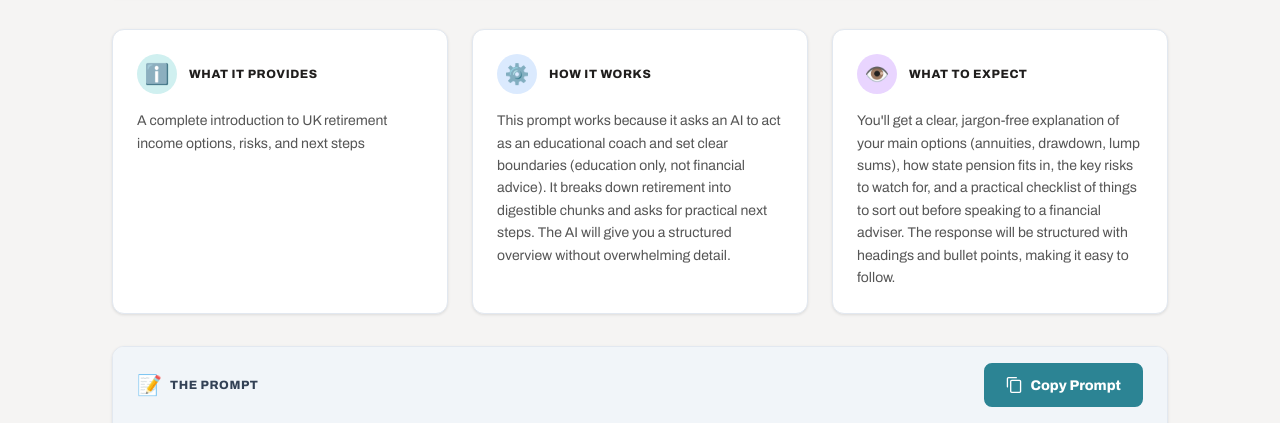
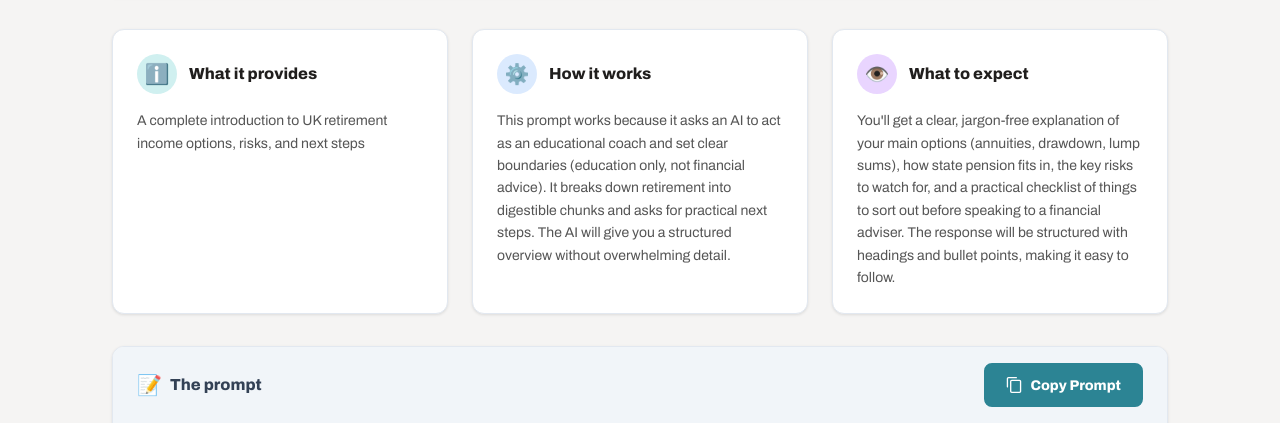
Before and after one commit to Bestbit2000/PlanningPrompter, a plain HTML site: page index.html in a window 1280 px wide. Both pictures are taken after a click on the button "Use a starting prompt". Shown: the part 208-631 px from the top of the page. Drawn offline with nearby package versions, Linux system fonts and the light colour scheme.

Commit message:
Remove all-caps text from starter prompt page
- Change all section titles to sentence case:
  * "What it provides" (was "WHAT IT PROVIDES")
  * "How it works" (was "HOW IT WORKS")
  * "What to expect" (was "WHAT TO EXPECT")
  * "The prompt" (was "THE PROMPT")
- Increase header font size from 12px to 16px for better visual hierarchy
- Remove text-transform:uppercase and letter-spacing styling
- Maintain proper semantic heading structure

Co-Authored-By: Claude Haiku 4.5 <noreply@anthropic.com>

```diff
--- a/index.html
+++ b/index.html
@@ -153,7 +153,7 @@
       <div style="background:#fff;border-radius:12px;padding:24px;box-shadow:0 1px 3px rgba(0,0,0,0.1);border:1px solid #e2e8f0;transition:all 0.3s ease">
         <div style="display:flex;align-items:center;margin-bottom:16px;gap:12px">
           <div style="background:#d0f0f0;width:40px;height:40px;border-radius:50%;display:flex;align-items:center;justify-content:center;color:#2C8494;font-size:20px">ℹ️</div>
-          <h3 style="font-size:12px;font-weight:700;color:#201e1d;margin:0;text-transform:uppercase;letter-spacing:0.05em">What it provides</h3>
+          <h3 style="font-size:16px;font-weight:700;color:#201e1d;margin:0">What it provides</h3>
         </div>
         <p style="font-size:14px;color:#555;margin:0;line-height:1.6">{{ starterPrompt.summary }}</p>
       </div>
@@ -162,7 +162,7 @@
       <div style="background:#fff;border-radius:12px;padding:24px;box-shadow:0 1px 3px rgba(0,0,0,0.1);border:1px solid #e2e8f0;transition:all 0.3s ease">
         <div style="display:flex;align-items:center;margin-bottom:16px;gap:12px">
           <div style="background:#dbeafe;width:40px;height:40px;border-radius:50%;display:flex;align-items:center;justify-content:center;color:#1e40af;font-size:20px">⚙️</div>
-          <h3 style="font-size:12px;font-weight:700;color:#201e1d;margin:0;text-transform:uppercase;letter-spacing:0.05em">How it works</h3>
+          <h3 style="font-size:16px;font-weight:700;color:#201e1d;margin:0">How it works</h3>
         </div>
         <p style="font-size:14px;color:#555;margin:0;line-height:1.6">{{ starterPrompt.explanation }}</p>
       </div>
@@ -171,7 +171,7 @@
       <div style="background:#fff;border-radius:12px;padding:24px;box-shadow:0 1px 3px rgba(0,0,0,0.1);border:1px solid #e2e8f0;transition:all 0.3s ease">
         <div style="display:flex;align-items:center;margin-bottom:16px;gap:12px">
           <div style="background:#e9d5ff;width:40px;height:40px;border-radius:50%;display:flex;align-items:center;justify-content:center;color:#7e22ce;font-size:20px">👁️</div>
-          <h3 style="font-size:12px;font-weight:700;color:#201e1d;margin:0;text-transform:uppercase;letter-spacing:0.05em">What to expect</h3>
+          <h3 style="font-size:16px;font-weight:700;color:#201e1d;margin:0">What to expect</h3>
         </div>
         <p style="font-size:14px;color:#555;margin:0;line-height:1.6">{{ starterPrompt.whatToExpect }}</p>
       </div>
@@ -183,7 +183,7 @@
       <div style="background:#f1f5f9;border-bottom:1px solid #e2e8f0;padding:16px 24px;display:flex;justify-content:space-between;align-items:center">
         <div style="display:flex;align-items:center;gap:8px">
           <span style="font-size:20px">📝</span>
-          <h3 style="font-size:12px;font-weight:700;color:#334155;margin:0;text-transform:uppercase;letter-spacing:0.05em">The Prompt</h3>
+          <h3 style="font-size:16px;font-weight:700;color:#334155;margin:0">The prompt</h3>
         </div>
         <button onClick="{{ showStarterPromptModal }}" class="btn-primary" style="display:flex;align-items:center;gap:8px">
           <img src="./images/copy-link-icon.svg" style="width:16px;height:16px;filter:brightness(0) invert(1)" />
```
